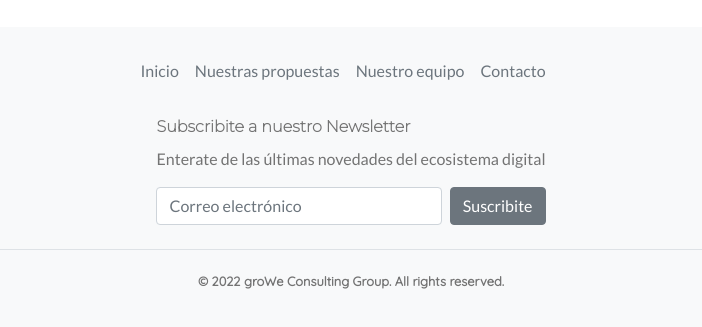
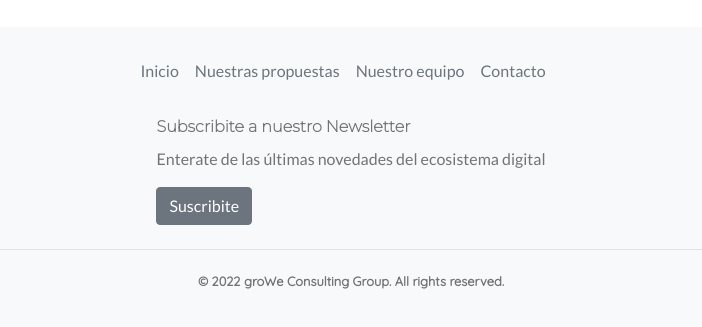
Before and after one commit to stephieanhang/groweconsultingroup, a website: page index.html in a window 1280 px wide. Shown: the part 3270-3597 px from the top of the page, without its empty margins (289-991 px from the left). Drawn offline with nearby package versions, Linux system fonts and the light colour scheme.

Commit message:
cambio el boton de suscripcion que lleve al formulario de Google forms

```diff
--- a/index.html
+++ b/index.html
@@ -225,14 +225,10 @@
               </ul>
             </div>
             <div class="col-md-12 col-sm-12 col-xs-12 d-flex justify-content-center">
-              <form action="https://formsubmit.co/growecg@gmail.com" method="POST">
+              <form>
                 <h5 class="h5footer">Subscribite a nuestro Newsletter</h5>
                 <p class="suscribe-text">Enterate de las últimas novedades del ecosistema digital</p>
-                <div class="d-flex w-100 gap-2">
-                  <label for="newsletter1" class="visually-hidden">Correo electrónico</label>
-                  <input id="newsletter1" type="text" class="form-control" placeholder="Correo electrónico">
-                  <button class="btn btn-secondary" type="button">Suscribite</button>
-                </div>
+                <button class="btn btn-secondary" type="button"><a class="suscribite" href="https://forms.gle/jy7MisB8DhHGwXH2A" target="_blank">Suscribite</a></button>
               </form>
             </div>
         </div>
--- a/scss/estilo.scss
+++ b/scss/estilo.scss
@@ -86,6 +86,10 @@ footer {
         line-height: 1.5;
         font-weight: lighter;
     }
+    .suscribite {
+        text-decoration: none;
+        color: white;
+    }
 }
 
 .botonwhatsapp {
```
Also changed, not shown: paginas/blog.html (+2 -6 lines), paginas/contacto.html (+1 -5 lines), paginas/error404.html (+1 -5 lines), paginas/gracias.html (+1 -5 lines), paginas/nuestraspropuestas.html (+1 -5 lines), paginas/nuestroequipo.html (+1 -5 lines), css/estilo.css.
